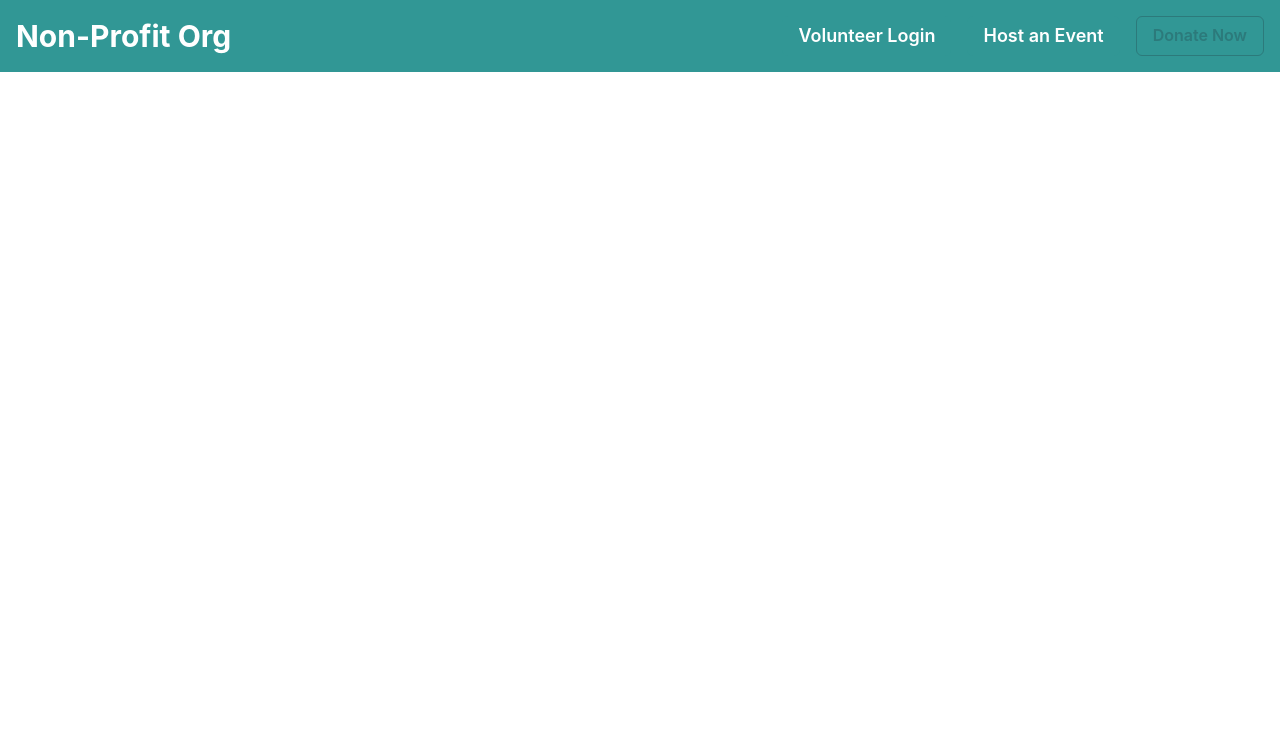
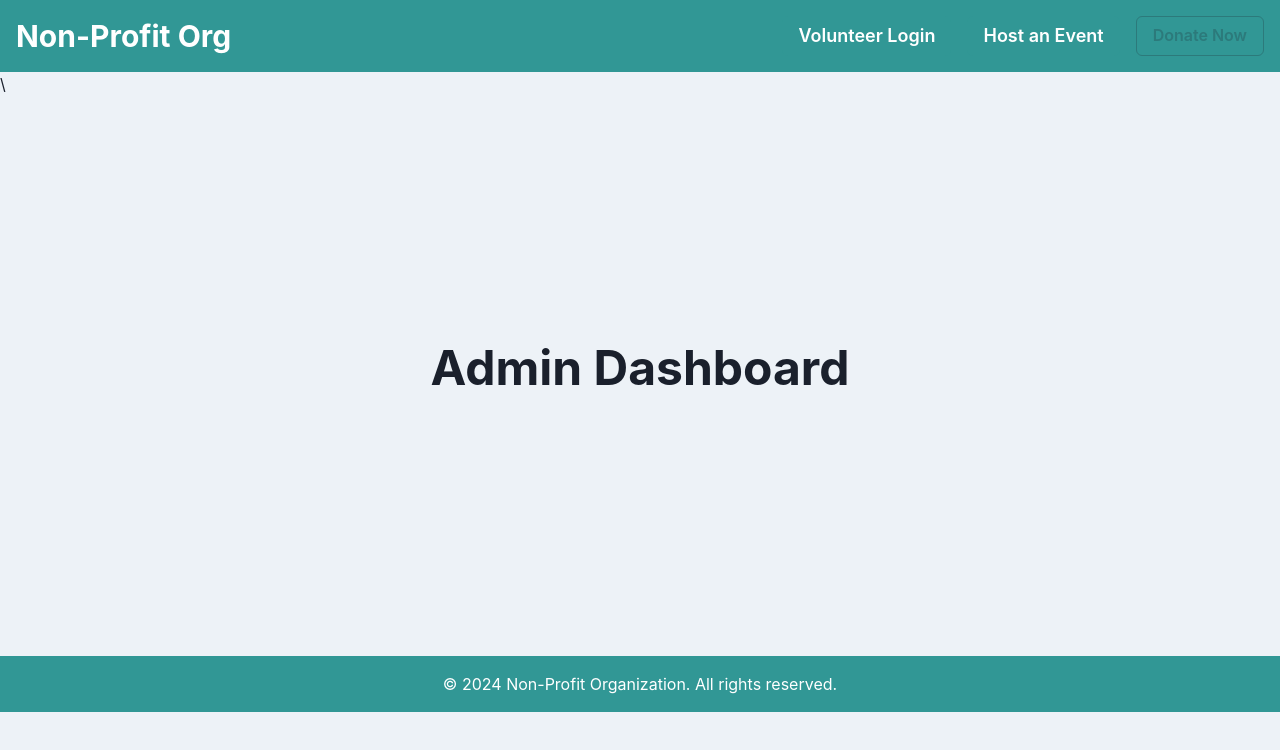
Before and after one commit to ka-rl/group32project, a React (Vite) app in the folder frontend/: page /admin/AdminDashboard in a window 1280 px wide. Shown: the top 750 px of the page. Built offline with nearby package versions, Linux system fonts and the light colour scheme.

Commit message:
Added AdminDashboard page

```diff
--- a/frontend/src/App.jsx
+++ b/frontend/src/App.jsx
@@ -7,6 +7,7 @@ import Profile from "./pages/Profile"
 import Event from "./pages/Event"
 import Navbar from "./components/Navbar"
 import AdminLogin from "./pages/admin/AdminLogin"
+import AdminDashboard from "./pages/admin/AdminDashboard"
 
 function App() {
   return (
@@ -20,6 +21,7 @@ function App() {
         <Route path="/event" element={<Event />}/>
 
         <Route path="/admin/login" element={<AdminLogin />}/>
+        <Route path="/admin/AdminDashboard" element={<AdminDashboard />}/>
       </Routes>
     </>
   )
--- /dev/null
+++ b/frontend/src/pages/admin/AdminDashboard.jsx
@@ -0,0 +1,37 @@
+import React from 'react';
+import { ChakraProvider, Box, Flex, Heading, Button, Text, Image } from '@chakra-ui/react';
+import { Link } from 'react-router-dom';
+import Navbar from '../../components/Navbar';
+
+function AdminDashboard() {
+  return (
+    <ChakraProvider>
+      <Box bg="gray.100" minH="100vh">\
+        {/* sidebar */}
+        <Flex>
+
+
+        </Flex>
+
+        {/* main page */}
+        <Flex
+          direction="column"
+          align="center"
+          justify="center"
+          minH="70vh"
+          padding="8"
+        >
+          <Heading as="h2" size="2xl" textAlign="center" mb="4">
+            Admin Dashboard
+          </Heading>
+        </Flex>
+
+        <Box as="footer" bg="teal.500" color="white" padding="4" textAlign="center">
+          <Text>&copy; 2024 Non-Profit Organization. All rights reserved.</Text>
+        </Box>
+      </Box>
+    </ChakraProvider>
+  );
+}
+
+export default AdminDashboard;
```
